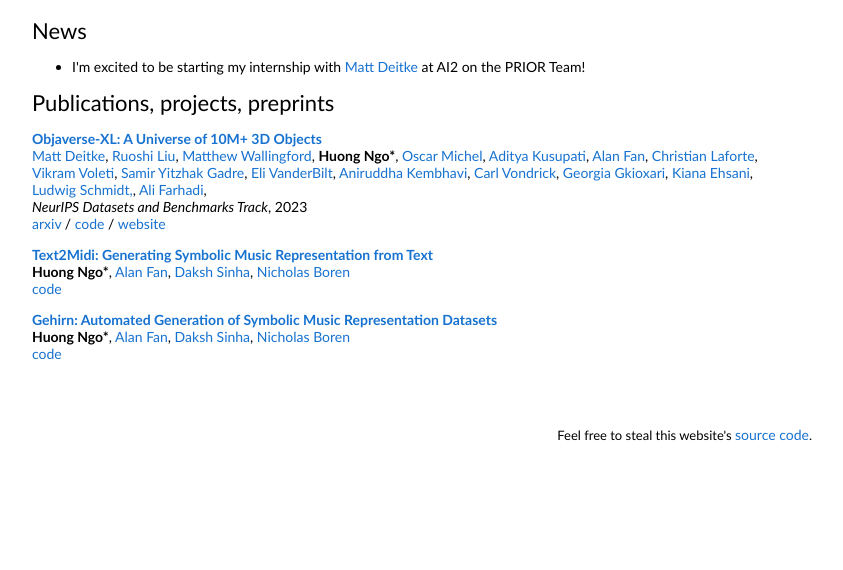
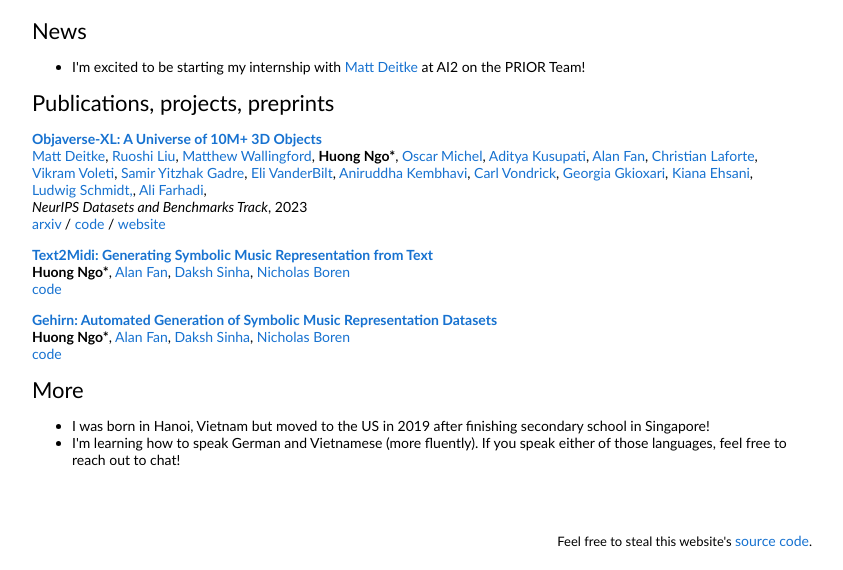
Before and after one commit to huongngo-8/huongngo-8.github.io, a plain HTML site: page index.html in a window 1280 px wide. Shown: the part 300-870 px from the top of the page, without its empty margins (228-1071 px from the left). Before the commit the page ends 800 px from the top, so only its background shows below. Drawn offline with Linux system fonts and the light colour scheme.

Commit message:
commit on main

```diff
--- a/index.html
+++ b/index.html
@@ -106,6 +106,15 @@
                     <br>
                     <a href="https://github.com/huongngo-8/gehirn">code</a>
                 </p>
+                <h2>More</h2>
+                <ul>
+                  <li>
+                    I was born in Hanoi, Vietnam but moved to the US in 2019 after finishing secondary school in Singapore!
+                  </li>
+                  <li>
+                    I'm learning how to speak German and Vietnamese (more fluently). If you speak either of those languages, feel free to reach out to chat!
+                  </li>
+                </ul>
               </td>
             </tr>
           </tbody></table>
```
